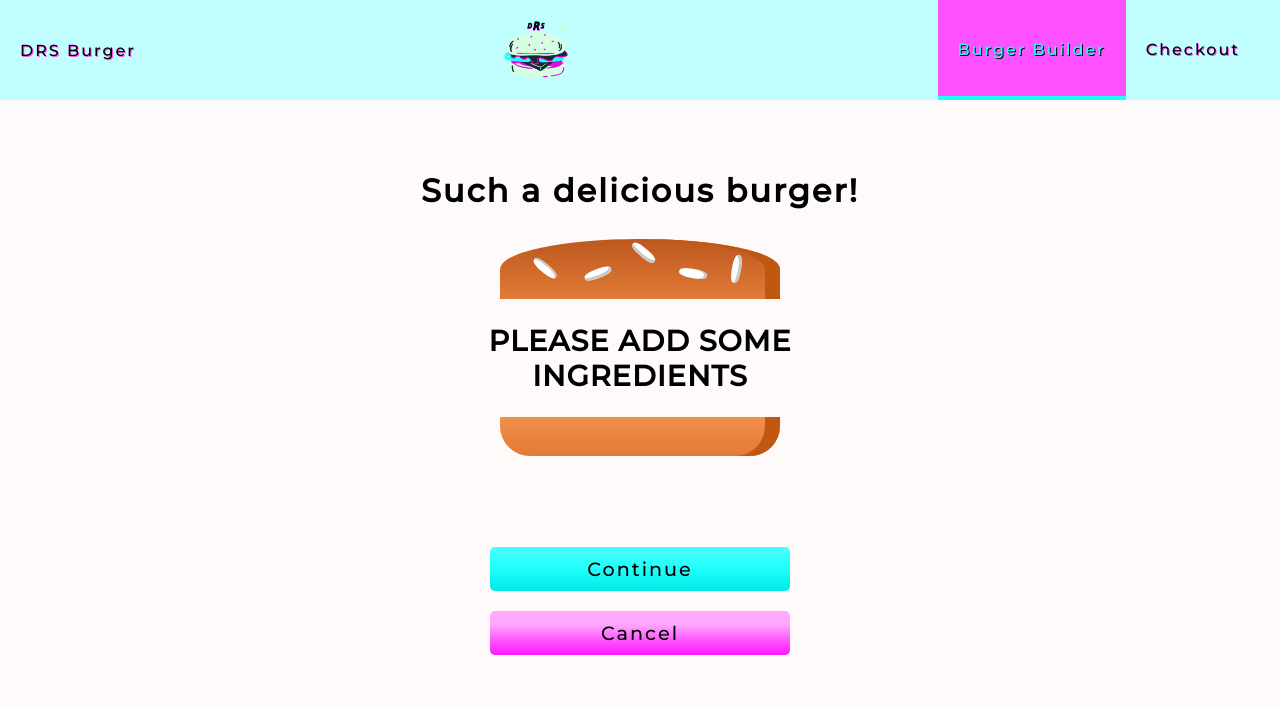
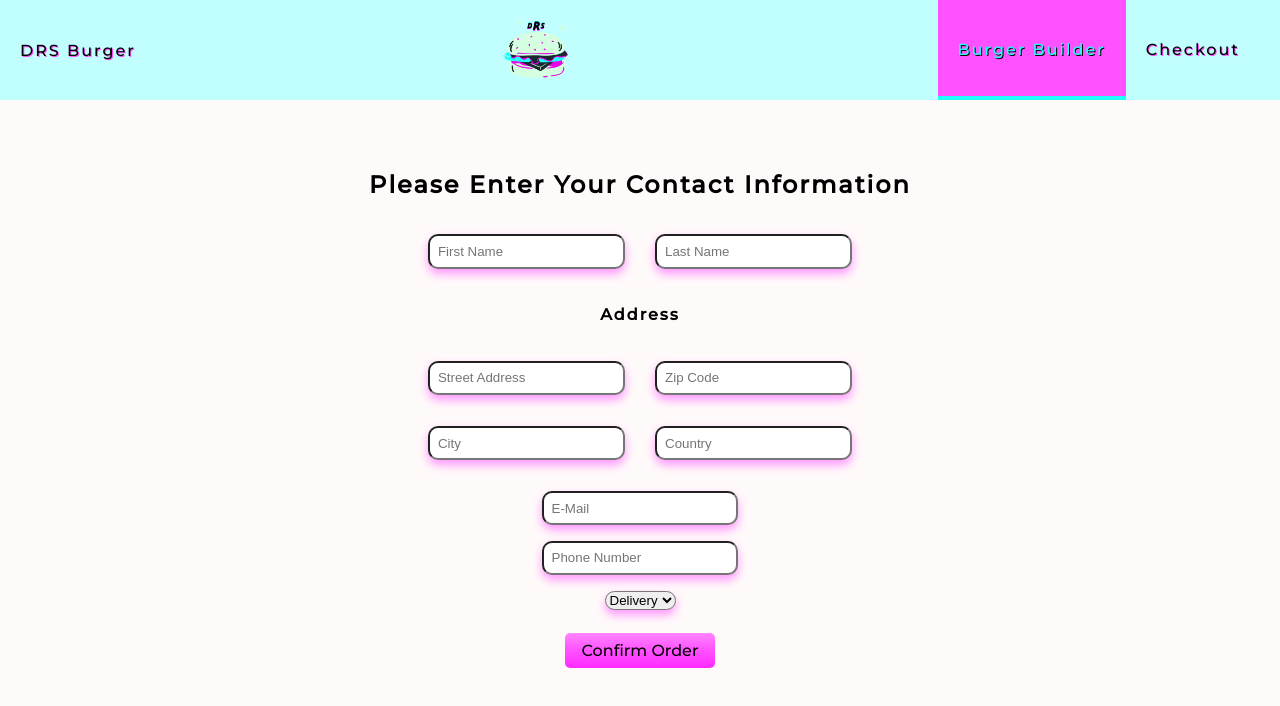
Before and after one commit to damonspencerroberts/DRS-Burger-Builder, a React (Create React App) app: page /burger-checkout/contact-data in a window 1280 px wide. Shown: the top 706 px of the page. Built offline with nearby package versions, Linux system fonts and the light colour scheme.

Commit message:
Added some styling and contact

```diff
--- a/src/App.js
+++ b/src/App.js
@@ -3,6 +3,7 @@ import Layout from './components/layout/Layout';
 import BurgerBuilder from "./container/burger-builder/Burger-builder";
 import Checkout from "./container/checkout/Checkout";
 import { Route, Switch } from "react-router-dom";
+import ContactData from "./container/contact-data/contact-data";
 
 
 class App extends Component{
@@ -12,6 +13,7 @@ class App extends Component{
 			<div>
 				<Layout>
 					<Switch>
+						<Route path = "/burger-checkout/contact-data" component = {ContactData} />
 						<Route path = "/burger-checkout" component = {Checkout} />
 						<Route path = "/" component = {BurgerBuilder} exact />
 					</Switch>
--- a/src/components/User-Interface/Backdrop/Backdrop.js
+++ b/src/components/User-Interface/Backdrop/Backdrop.js
@@ -2,6 +2,6 @@ import React from 'react';
 import classes from './Backdrop.module.css';
 
 const Backdrop = (props) =>
-    props.show ? <div className = {classes.Backdrop} onClick = {props.backdropClick}></div> : null;
+   props.show ? <div className = {classes.Backdrop} onClick = {props.backdropClick} ></div> : null;
 
 export default Backdrop;
--- a/src/components/burger/build-controls/Build-Controls.module.css
+++ b/src/components/burger/build-controls/Build-Controls.module.css
@@ -1,6 +1,7 @@
 .BuildControls {
     display: flex;
-    height: 400px;
+    height: 200px;
+    width: 80%;
     flex-flow: column;
     align-items: center;
     background: linear-gradient( #c0fffe 30%, #ffceff 100%);
@@ -8,17 +9,21 @@
     padding: 50px 0;
     border-radius: 5px;
     overflow: scroll;
+    margin: 0 auto 10% auto;
+    border-radius: 5px;
+    box-shadow: 0 5px 10px #ff51ff;
 }
 .BuildControls::-webkit-scrollbar {
-    width: 13px;
-    color: rgba(0, 0, 0, 0.63);
-    }
+  width: 12px;
+  background: rgba(0, 0, 0, 0);
+  }
 
 .BuildControls::-webkit-scrollbar-thumb {
-    border-radius: 10px;
-    box-shadow: inset 0 0 6px rgba(0, 0, 0, 0.5);
-    -webkit-box-shadow: inset 0 0 6px rgba(0, 0, 0, 0.5);
-    height: 30px;
+  border-radius: 20px;
+  background: #d1d1d1;
+  box-shadow: inset 0 0 6px rgba(0, 0, 0, 0.5);
+  -webkit-box-shadow: inset 0 0 6px rgba(0, 0, 0, 0.5);
+  height: 30px;
 }
 
 @media (max-width: 499px) {
--- a/src/components/order/checkoutSummary/Checkout-Summary.js
+++ b/src/components/order/checkoutSummary/Checkout-Summary.js
@@ -6,7 +6,8 @@ import Burger from "../../burger/Burger";
 const checkoutSummary = (props) => {
     return (
         <div className = {classes.CheckSummary}>
-            <h1>Such a delicious burger!</h1>
+            <h3>Like how your burger looks?</h3>
+            <h4>Continue to checkout!</h4>
             <div stylle = {{
                 height: "1500px",
                 width: "150px",
--- /dev/null
+++ b/src/container/contact-data/contact-data.js
@@ -0,0 +1,60 @@
+import React, { Component } from 'react';
+import { withRouter } from "react-router-dom";
+import classes from "./contact.module.css";
+
+class ContactData extends Component {
+    constructor() {
+        super()
+
+        this.state = {
+            customer: {
+                name: '',
+                address: {
+                    houseNumber: '',
+                    street: '',
+                    zip: '',
+                    country: ''
+                },
+                email: '',
+                phoneNum: '',
+                rating: '',
+                message: '',
+                method: ''
+            }
+        }
+    }
+
+    render() {
+        return (
+                <div className = {classes.Contact}>
+                    <form>
+                    <h2>Please Enter Your Contact Information</h2>
+                        <input type = "text" placeholder = "First Name"/>
+                        <input type = "text" placeholder = "Last Name" />
+                        <div className = {classes.Address}>
+                            <h4>Address</h4>
+                            <div className = {classes.Addy}>
+                                <input type = "text" placeholder = "Street Address" />
+                                <input type = "text" placeholder = "Zip Code"/>
+                            </div>
+                            <div className = {classes.Addy}>
+                                <input type = "text" placeholder = "City" />
+                                <input type = "text" placeholder = "Country" />
+                            </div>
+                        </div>
+                        <div className = {classes.More}>
+                            <input type = "email" placeholder = "E-Mail" />
+                            <input type = "text" placeholder = "Phone Number" />
+                            <select id="method" name="Order Method">
+                                <option>Delivery</option>
+                                <option>Pick-Up</option>
+                            </select>
+                        </div>
+                        <button type = "submit" className = {classes.Button}>Confirm Order</button>
+                    </form>
+                </div>
+        );
+    }
+}
+
+export default withRouter(ContactData);
--- /dev/null
+++ b/src/container/contact-data/contact.module.css
@@ -0,0 +1,57 @@
+input {
+    margin: 2%;
+    padding: 1%;
+}
+
+input:focus,
+select:focus,
+option:focus {
+    outline: none;
+}
+
+input, select, option {
+    border-radius: 10px;
+    box-shadow: 0 5px 10px #ff51ff94;
+}
+
+
+
+.Contact {
+    padding: 0 20% 2% 20%;
+    text-align: center;
+    margin: 0 auto;
+}
+
+.Addy {
+    display: block;
+}
+
+.More {
+    padding-bottom: 2%;
+}
+
+.More input {
+    display: block;
+    margin: 2% auto;
+}
+
+.Button {
+    border: none;
+    background: linear-gradient( #ff85ff,#ff51ff, #ff2aff);
+    border-radius: 5px;
+    font-size: 1rem !important;
+    width: 150px;
+    font: inherit;
+    box-shadow: 01px black;
+    cursor: pointer;
+    padding: 1%;
+    margin: 1% auto;
+  }
+
+  .Button:hover {
+    background: linear-gradient( #ffa9ff 30%, #ff59ff 65%, #ff17ff 100%);
+  }
+
+  .Button:focus {
+    outline: none;
+  }
```
Also changed, not shown: src/container/checkout/Checkout.js (line endings or trailing spaces).
